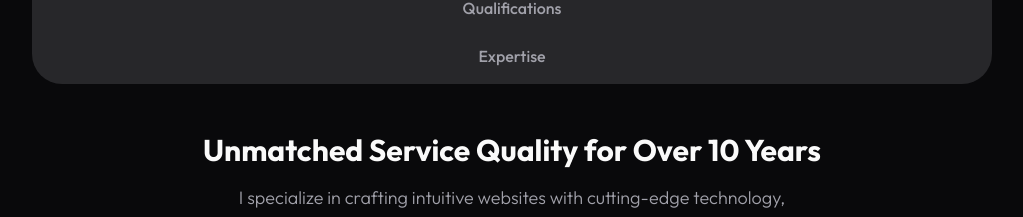
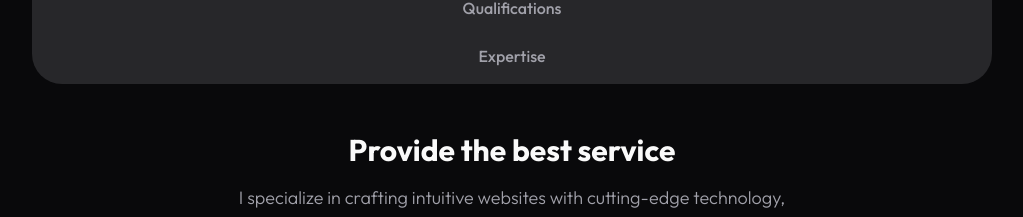
Before and after one commit to aryafrndk/my-portfolio, a Next.js app: page / in a window 1280 px wide. Shown: the part 900-1117 px from the top of the page, without its empty margins (128-1151 px from the left). Built offline with nearby package versions, Linux system fonts and the light colour scheme.

Commit message:
Update About

```diff
--- a/components/About.jsx
+++ b/components/About.jsx
@@ -156,7 +156,7 @@ const About = () => {
                 <TabsContent value="personal">
                   <div className="text-center">
                     <h3 className="h3 mb-4">
-                      Unmatched Service Quality for Over 10 Years
+                    Provide the best service
                     </h3>
                     <p className="subtitle max-w-xl mx-auto xl:text-center">
                       I specialize in crafting intuitive websites with
```
